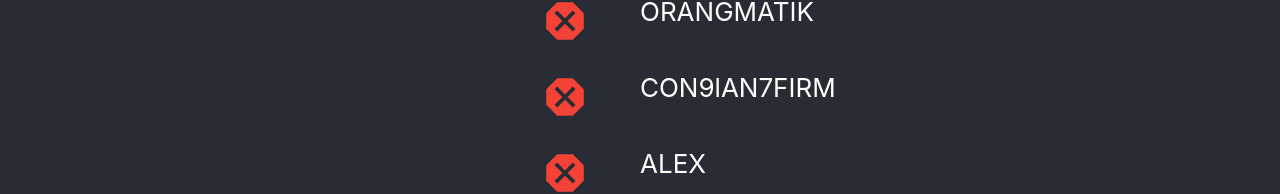
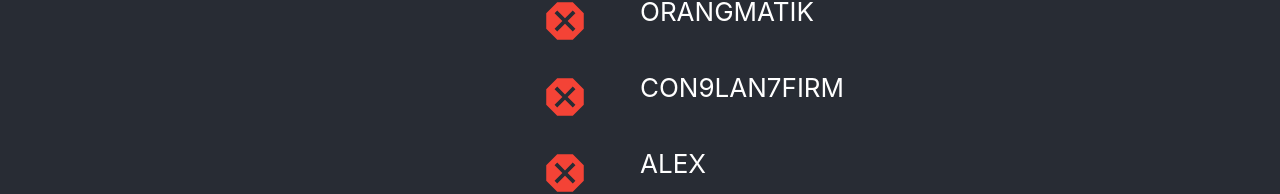
Before and after one commit to yimwk/codetober-2021, a React (Create React App) app: page /#/tick in a window 1280 px wide. Shown: the part 504-698 px from the top of the page. Built offline with nearby package versions, Linux system fonts and the light colour scheme; what google-maps-react would draw is missing.

Commit message:
fix: typo / letter casing in con9lan7firm, fix all to uppercase

```diff
--- a/src/pages/Tick/Tick.js
+++ b/src/pages/Tick/Tick.js
@@ -21,7 +21,7 @@ class Tick extends React.Component {
             "valid": false
         },
         {
-            "text": "CON9lAN7FIRM",
+            "text": "CON9LAN7FIRM",
             "valid": false
         },
         {
```
